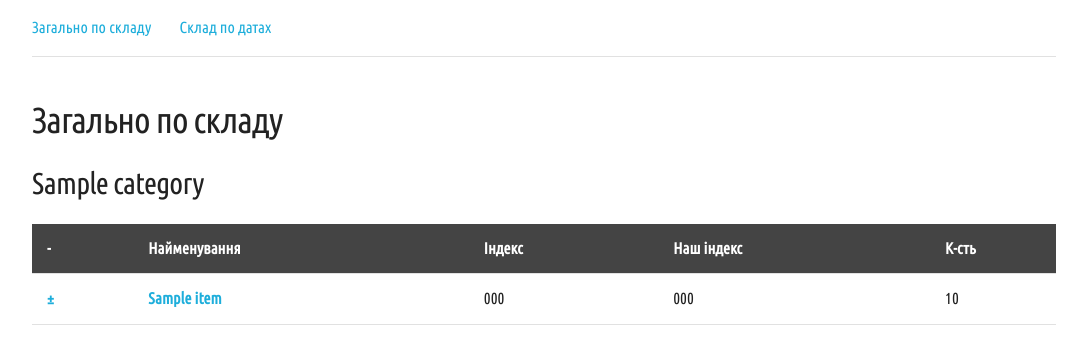
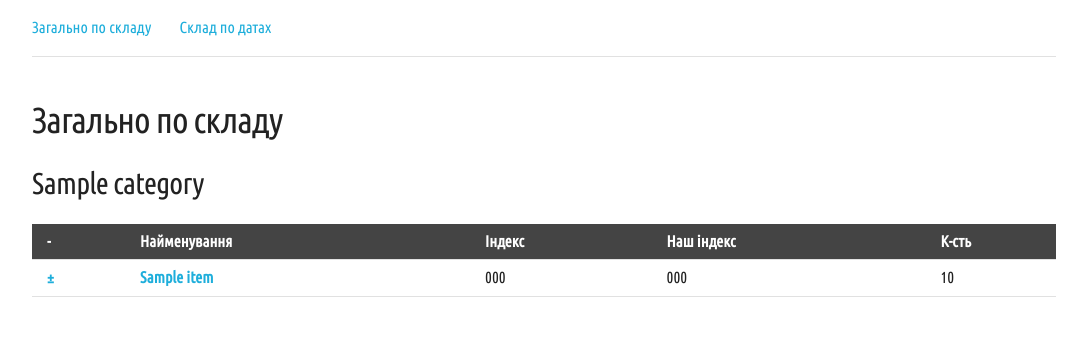
Before and after one commit to samitnuk/warehousedb, a Django app: page /category/1/ in a window 1280 px wide. Shown: the top 364 px of the page, without its empty margins (96-1183 px from the left). Run offline with Django 3.2, Linux system fonts and the light colour scheme; a user stored in the database is signed in; tables that the repository leaves empty hold one stand-in row (values such as "Sample post").

Commit message:
add changes to some elements styles

```diff
--- a/items/static/css/main.css
+++ b/items/static/css/main.css
@@ -13,6 +13,10 @@ a {
 
 .error {
     color: red;
+}
+
+.button {
+    padding: 0;
 }
 
 /* navigation styles */
@@ -45,6 +49,10 @@ table {
     font-size: 16px;
 }
 
+th, td {
+    padding: 5px 10px;
+}
+
 th:first-child, td:first-child {
     padding-left: 15px;
 }
```
